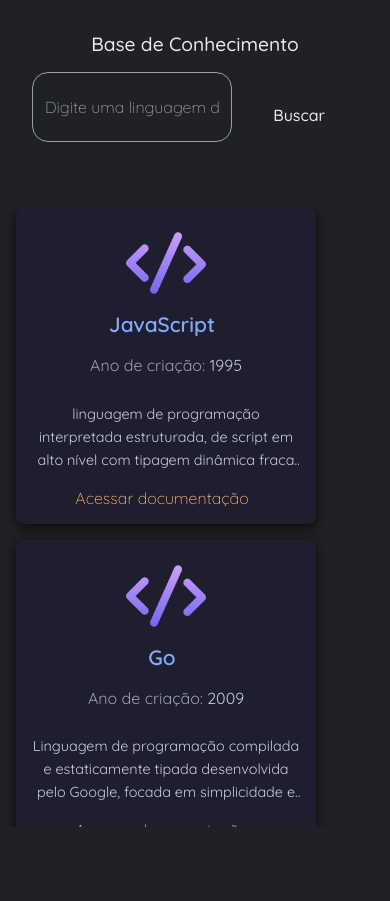
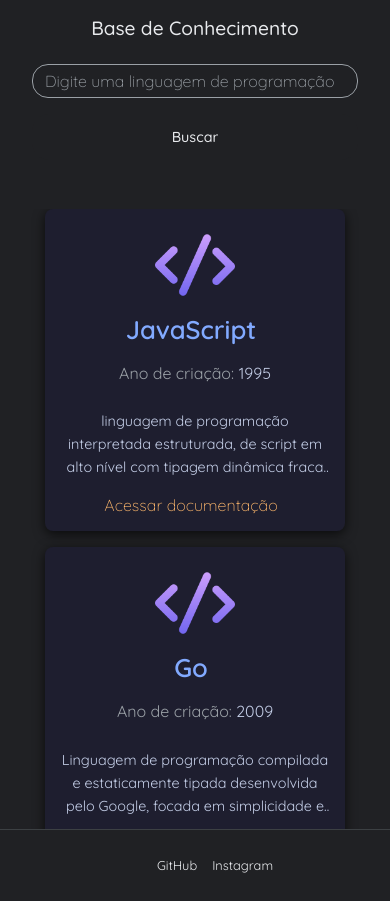
Before and after one commit to sdlima4025/base-de-conhecimento, a plain HTML site: page index.html in a window 390 px wide. Before the commit the page ends 844 px from the top, so only its background shows below. Drawn offline with Linux system fonts and the light colour scheme.

Commit message:
ajuste no @media footer

```diff
--- a/style.css
+++ b/style.css
@@ -46,10 +46,14 @@ header h1 {
 }
 
 .search-container {
-    display: flex; /* Habilita o flexbox para alinhar input e botão */
-    flex-grow: 1; /* Permite que o container cresça para ocupar espaço */
-    min-width: 250px; /* Largura mínima para evitar que fique muito pequeno */
-    justify-content: flex-end; /* Alinha o conteúdo à direita */
+    display: flex;
+    flex-grow: 1;
+    min-width: 250px;
+    justify-content: flex-end;
+    align-items: center; /* Alinhamento vertical centralizado */
+    gap: 0.5rem;
+    max-width: 30rem;
+    flex-direction: row; /* Garante que os itens fiquem em linha */
 }
 
 header .search-container input {
@@ -60,10 +64,9 @@ header .search-container input {
     font-family: inherit; /* Herda a família da fonte do elemento pai */
     font-size: 1.2rem; /* Tamanho da fonte */
     transition: all 0.2s ease; /* Adiciona uma transição suave para todas as propriedades */
-    width: 100%; /* Faz o input ocupar o espaço disponível no container */
-    max-width: 30rem; /* Largura máxima do input */
+    flex-grow: 1; /* Permite que o input ocupe o espaço disponível */
+    min-width: 200px; /* Largura mínima para o input */
     color: var(--secondary-color); /* Cor do texto digitado */
-    margin-right: .5rem; /* Margem à direita */
 }
 
 header .search-container input::placeholder {
@@ -115,7 +118,7 @@ main {
     display: flex;
     flex-wrap: wrap;
     gap: 1rem;
-    justify-content: flex-start;
+    justify-content: center;
     align-items: flex-start;
 }
 
@@ -251,7 +254,6 @@ article a {
     text-decoration: none; /* Remove o sublinhado padrão */
     font-weight: 200; /* Peso da fonte */
     transition: color 0.2s; /* Transição suave para a cor */
-
 }
 
 article a:hover {
@@ -259,15 +261,15 @@ article a:hover {
 }
 
 .footer {
-    position: absolute; /* Posicionamento absoluto em relação ao elemento pai posicionado */
-    bottom: 0; /* Alinha na parte inferior */
-    left: 0; /* Alinha à esquerda */
-    width: 100%; /* Largura total */
-    color: var(--tertiary-color); /* Cor do texto */
-    background-color: var(--bg-color); /* Cor de fundo */
-    padding: 15px 20px; /* Espaçamento interno */
-    border-top: 1px solid #3c4043; /* Borda superior */
-    font-size: 0.8rem; /* Tamanho da fonte */
+    position: relative; /* Posição relativa para o rodapé */
+    bottom: 0;
+    left: 0;
+    width: 100%;
+    color: var(--tertiary-color);
+    background-color: var(--bg-color);
+    padding: 15px 20px;
+    border-top: 1px solid #3c4043;
+    font-size: 0.8rem;
 }
 
 .footer-location {
@@ -294,76 +296,60 @@ article a:hover {
 }
 
 @media (max-width: 768px) {
-    .header-content { /* Estilos para telas com largura máxima de 768px */
-        flex-direction: column; /* Organiza os itens do cabeçalho em coluna */
-        align-items: center; /* Centraliza os itens na coluna */
-        gap: 1rem; /* Espaçamento entre título e busca */
+    header {
+        padding: 1rem;
     }
 
-    header h1 { /* Estilos para o h1 no cabeçalho em telas menores */
-        text-align: center; /* Centraliza o texto */
+    .header-content {
+        flex-direction: column;
+        align-items: center;
+        gap: 1.5rem; /* Aumenta o espaço para melhor visualização */
+    }
+
+    header h1 {
+        text-align: center;
     }
 
     .search-container {
-        width: 100%; /* Ocupa toda a largura disponível */
-        justify-content: center; /* Centraliza o input e o botão */
+        width: 100%;
+        justify-content: center;
+        flex-direction: column; /* Em telas menores, os itens ficam em coluna */
     }
 
-    header .search-container input { /* Estilos para o input em telas menores */
-        font-size: 1.2rem; /* Reduz o tamanho da fonte */
-        max-width: none; /* Remove a largura máxima para que o flex funcione */
+    header .search-container input {
+        font-size: 1.1rem; /* Ajuste fino no tamanho da fonte */
+        width: 100%; /* O input ocupa a largura total */
     }
 
-    main { /* Estilos para o main em telas menores */
-        padding: 0 1rem; /* Adiciona espaçamento lateral */
+    #botao-busca {
+        padding: 0.8rem 1.5rem;
+        font-size: 0.9rem;
+        width: 100%; /* O botão ocupa a largura total */
     }
 
-    article:hover { /* Estilos para o article em telas menores */
-        transform: none; /* Remove o efeito de escala ao passar o mouse */
+    main {
+        padding: 0 1rem;
+    }
+
+    article:hover {
+        transform: none;
     }
 }
 
 @media (max-width: 480px) {
-    header h1 { /* Estilos para o h1 em telas com largura máxima de 480px */
-        font-size: 1.2rem; /* Reduz ainda mais o tamanho da fonte */
-        max-width: 70%; /* Define uma largura máxima */
-        word-wrap: break-word; /* Permite a quebra de palavras longas */
+    header h1 {
+        font-size: 1.2rem;
+        word-wrap: break-word;
     }
 
-    header .search-container input, /* Estilos para o input e seu placeholder em telas muito pequenas */
+    header .search-container input,
     header .search-container input::placeholder {
-        font-size: 1rem; /* Reduz o tamanho da fonte */
+        font-size: 1rem;
     }
 
-    article h2 { /* Estilos para o h2 do article em telas muito pequenas */
-        font-size: 1.3rem; /* Reduz o tamanho da fonte */
+    #botao-busca {
+        margin-top: 0.5rem;
     }
-
-    .footer { /* Estilos para o rodapé em telas muito pequenas */
-        display: none; /* Oculta o rodapé */
-    }
-
-button { /* Estilos para o botão em telas muito pequenas */
-    margin-top: 1rem; /* Adiciona margem no topo */
-}
-
-/* Estilos para tags dentro dos cards */
-.tags-container {
-    margin-top: 0.5rem;
-    display: flex;
-    flex-wrap: wrap;
-    gap: 0.4rem;
-}
-
-.tag-badge {
-    background-color: var(--primary-color);
-    color: var(--bg-color);
-    padding: 0.2rem 0.6rem;
-    border-radius: 1rem;
-    font-size: 0.85rem;
-    font-weight: 600;
-    user-select: none;
-}
 }
 
 /* Define a animação de entrada dos cards */
```
